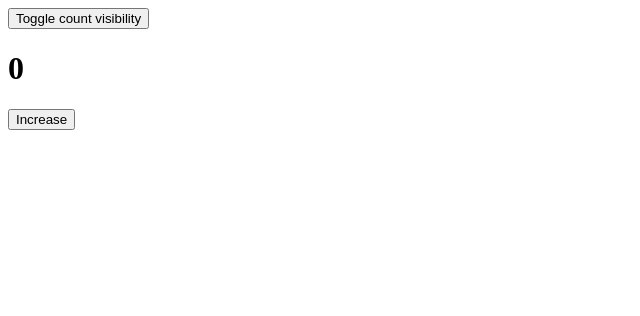
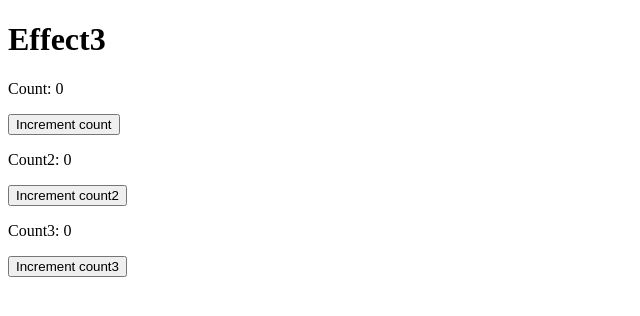
Before and after one commit to 16bitash/react-application, a React (Create React App) app: page / in a window 1280 px wide. Shown: the top 316 px of the page, without its empty margins (0-640 px from the left). Built offline with nearby package versions, Linux system fonts and the light colour scheme.

Commit message:
More use effect

```diff
--- /dev/null
+++ b/src/Effect3.js
@@ -0,0 +1,45 @@
+import React, { useState, useEffect } from "react";
+
+const Effect3 = () => {
+  const [count, setCount] = useState(0);
+  const [count2, setCount2] = useState(0);
+  const [count3, setCount3] = useState(0);
+
+  useEffect(() => {
+    console.log("count changed");
+
+    return () => {
+      console.log("count changed (cleanup)");
+    };
+  }, [count]);
+
+  useEffect(() => {
+    console.log("count2 changed");
+
+    return () => {
+      console.log("count2 changed (cleanup)");
+    };
+  }, [count2]);
+
+  useEffect(() => {
+    console.log("third effect");
+
+    return () => {
+      console.log("third effect (cleanup)");
+    };
+  }, [count3, count]);
+
+  return (
+    <div>
+      <h1>Effect3</h1>
+      <p>Count: {count}</p>
+      <button onClick={() => setCount(count + 1)}>Increment count</button>
+      <p>Count2: {count2}</p>
+      <button onClick={() => setCount2(count2 + 1)}>Increment count2</button>
+      <p>Count3: {count3}</p>
+      <button onClick={() => setCount3(count3 + 1)}>Increment count3</button>
+    </div>
+  );
+};
+
+export default Effect3;
--- a/src/index.js
+++ b/src/index.js
@@ -1,11 +1,11 @@
 import React from "react";
 import ReactDOM from "react-dom/client";
-import Effect2 from "./Effect2";
+import Effect3 from "./Effect3";
 
 const root = ReactDOM.createRoot(document.getElementById("root"));
 
 root.render(
   <React.StrictMode>
-    <Effect2 />
+    <Effect3 />
   </React.StrictMode>
 );
```
